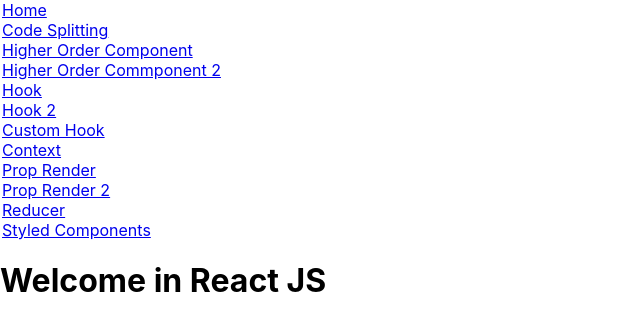
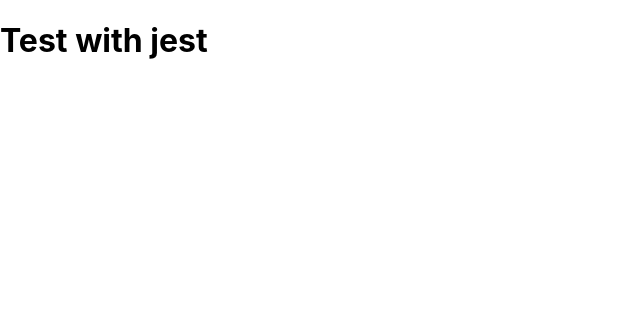
Before and after one commit to jacobzouzou/routed-react-app, a React (Create React App) app: page / in a window 1280 px wide. Shown: the top 330 px of the page, without its empty margins (0-640 px from the left). Built offline with nearby package versions, Linux system fonts and the light colour scheme; the HTML template or start-up script is replaced by a standard one.

Commit message:
refact app

```diff
--- a/src/App.js
+++ b/src/App.js
@@ -1,101 +1,8 @@
 import React from "react"
-import { BrowserRouter as Router, Route, Link } from "react-router-dom"
-import "./index.css"
-
-import Home from "./components/Home"
-import MouseTraker from "./components/PropRender"
-import MouseTracker2 from "./components/PropChildren"
-import User from "./components/User"
-import Checkbox2 from "./components/Reducer"
-import Checkbox from "./components/Checkbox"
-import Hook from "./components/Hook"
-import HelloWorld from "./components/ContextApi"
-import CustomHook from "./components/CustomHook"
-import GithubUser from "./components/GithubUser"
-import WrappedButton from "./components/HOC"
-import WrappedMouse from "./components/HOC _2"
-import CodSplitting from "./components/CodSplitting"
-import StyledComponent from "./components/StyledComponent"
 
 function App() {
     return (
-        <Router>
-            <div>
-                <nav>
-                    <Link className="navItem" to={"/"}>Home</Link><br />
-                    <Link className="navItem" to={"/codeSplitting"}>Code Splitting</Link><br />
-                    <Link className="navItem" to={"/hoc"}>Higher Order Component</Link><br />
-                    <Link className="navItem" to={"/hoc2"}>Higher Order Commponent 2</Link><br />
-                    <Link className="navItem" to={"/hook"}>Hook</Link><br />
-                    <Link className="navItem" to={"/hook2"}>Hook 2</Link><br />
-                    <Link className="navItem" to={"/customhook"}>Custom Hook</Link><br />
-                    <Link className="navItem" to={"/context"}>Context</Link><br />
-                    <Link className="navItem" to={"/proprender"}>Prop Render </Link><br />
-                    <Link className="navItem" to={"/proprender2"}>Prop Render 2</Link><br />
-                    <Link className="navItem" to={"/reducer"}>Reducer</Link><br />
-                    <Link className="navItem" to={"/styledComponent"}>Styled Components</Link>
-                </nav>
-                <main>
-                    {/* <Route exact path={`/`} component={Home} /> */}
-                    <Route exact path={`/`} component={() => (
-                        <div>
-                            <Home />
-                        </div>
-                    )} />
-
-                    <React.Suspense fallback={<p>Please wait</p>}>
-                        <div className="App">
-                            <Route path={`/CodSplitting`} component={CodSplitting} />
-                        </div>
-                    </React.Suspense>
-                    {/* <Route path={`/hoc`} component={WrappedButton} /> */}
-                    <Route path={`/hoc`} component={() => (
-                        <WrappedButton color="red" />
-                    )} />
-                    <Route path={`/hoc2`} component={WrappedMouse} />
-                    <Route path={`/hook`} component={Hook} />
-                    <Route path={`/hook2`} component={Checkbox} />
-                    <Route path={`/customhook`} component={CustomHook} />
-                    <Route path={`/context`} component={HelloWorld} />
-                    <Route path={`/proprender`} component={MouseTraker} />
-                    <Route path={`/proprender2`} component={MouseTracker2} />
-                    <Route path={`/reducer`} component={Checkbox2} />
-                    {/*in line rendering */}
-                    <Route
-                        path="/githubuser"
-                        render={() => (
-                            <div className="App">
-                                <GithubUser login="moonhighway" />
-                                <GithubUser login="eveporcello" />
-                            </div>)
-                        }>
-                    </Route>
-                    {/* <Route
-                        path={`/user/:firstname?/:lastname?/:age?`}
-                        render={({ match }) => (cd
-                            <div>
-                                <User
-                                    firstName={match.params.firstname}
-                                    lastName={match.params.lastname}
-                                    age={match.params.age}
-                                />
-                            </div>
-                        )
-                        } /> */}
-                    <Route path={`/user/:firstname?/:lastname?/:age?`}
-                        component={({ match }) => (
-                            <div>
-                                <User
-                                    firstName={match.params.firstname}
-                                    lastName={match.params.lastname}
-                                    age={match.params.age}
-                                />
-                            </div>)} />
-                    <Route path={`/styledComponent`} component={StyledComponent} />
-
-                </main>
-            </div>
-        </Router>
+        <h1>Test with jest</h1>
     );
 }
 export default App;
```
